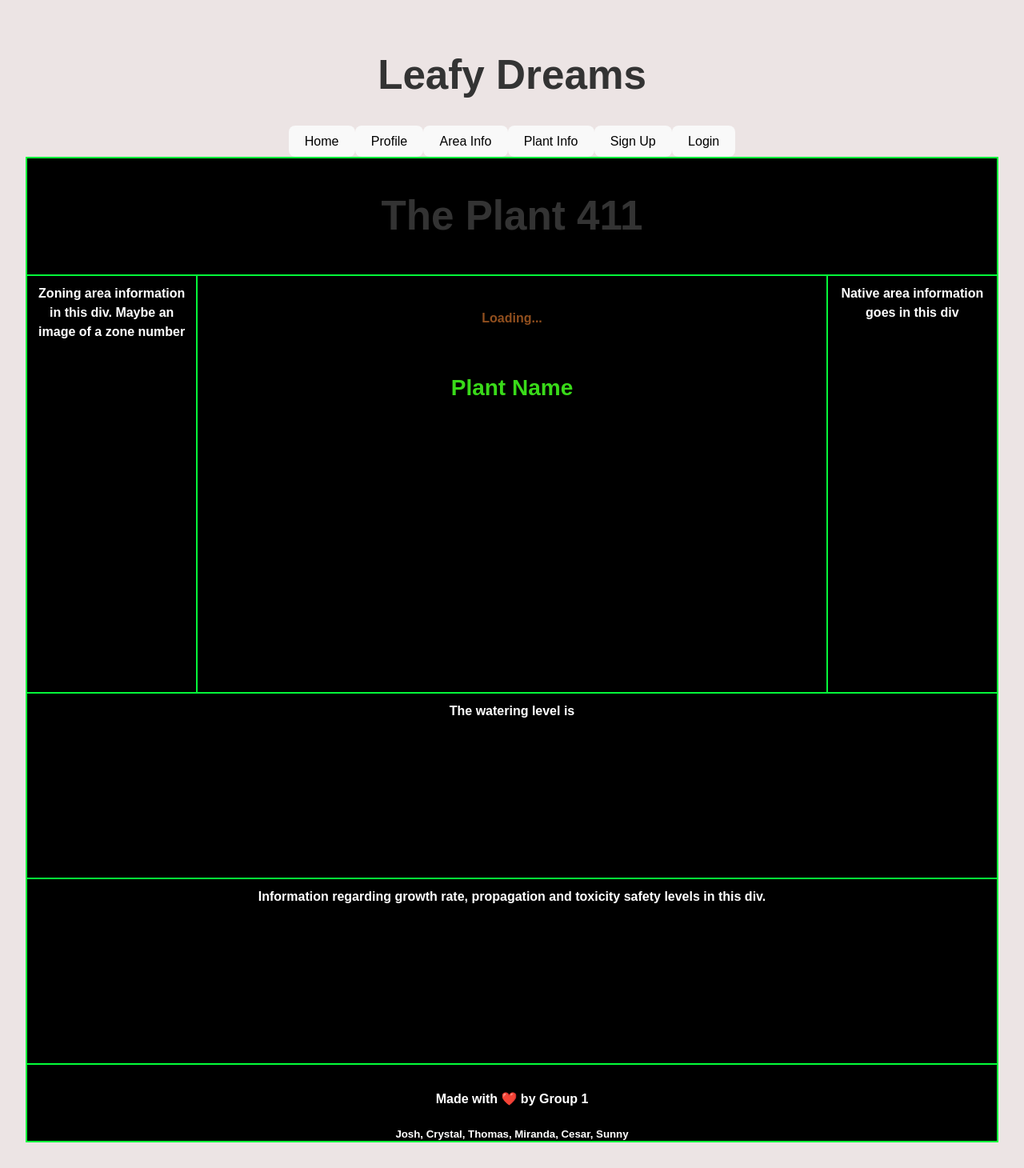
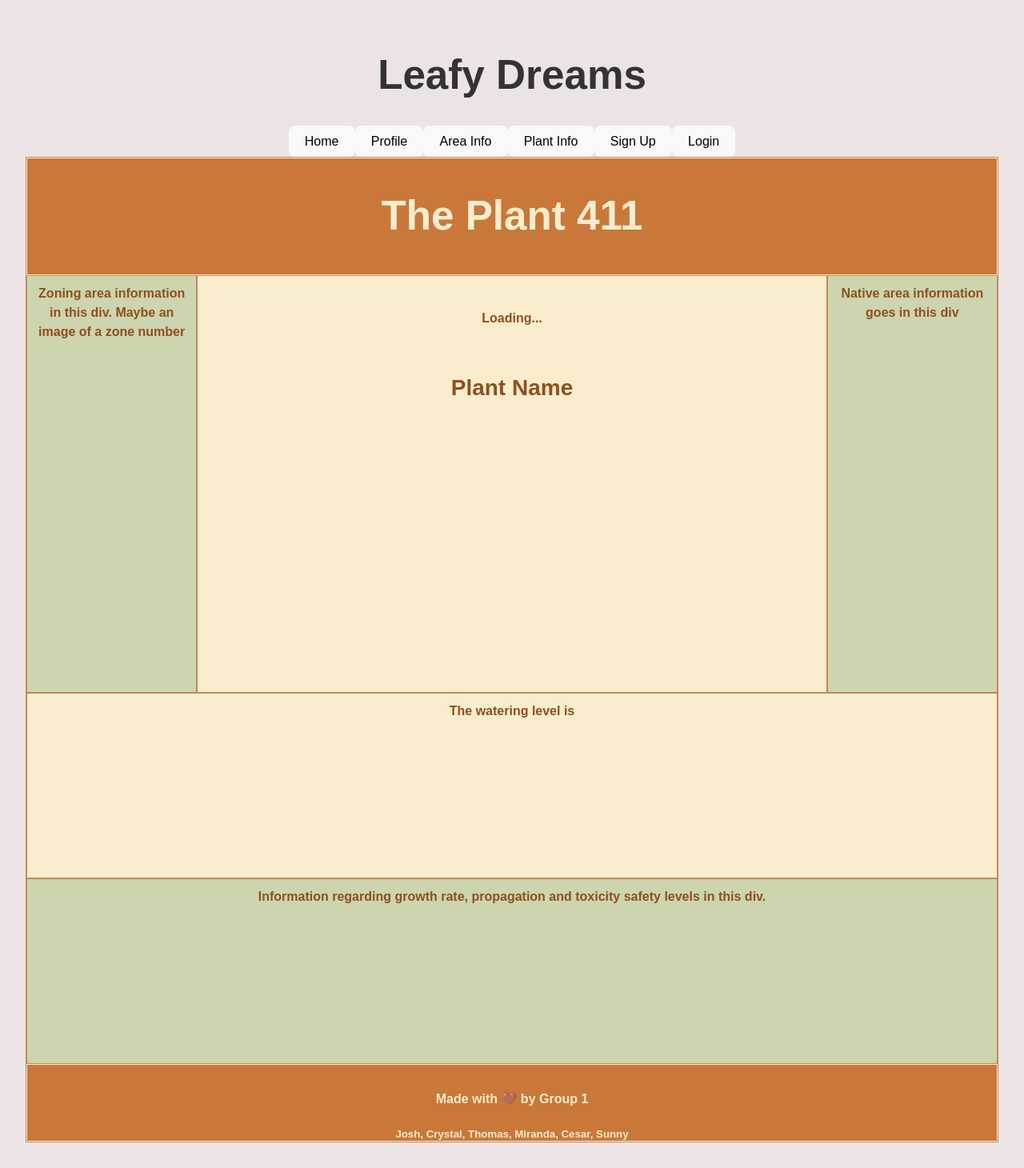
Before and after one commit to thomassmith0526/Leafy-Dreams, a React (Vite) app in the folder client/: page /plant-info in a window 1280 px wide. Shown: the whole page at 80% size. Built offline with nearby package versions, Linux system fonts and the light colour scheme; no server answers; a web font is replaced by a local one.

Commit message:
css added to PlantInfo page

```diff
--- a/client/src/components/pages/PlantInfo/PlantInfo.css
+++ b/client/src/components/pages/PlantInfo/PlantInfo.css
@@ -20,7 +20,7 @@ body {
     flex-flow: row wrap;
     font-weight: bold;
     text-align: center;
-    border: 1px solid rgb(4, 255, 58);
+    border: 1px solid #c58859;
 
 }
 
@@ -30,57 +30,70 @@ body {
 }
 
 .header {
-    background-color: rgb(0, 0, 0);
-    border: 1px solid rgb(4, 255, 58);
-    color: white;
+    background-color: #ca783a;
+    border: 1px solid #FAEDCE;
+    color: #ffffff;
     text-align: center;
 }
 
+.header h1 {
+    color: #FAEDCE;
+}
+
 .footer {
-    background-color: black;
-    border: 1px solid rgb(4, 255, 58);
-    color: white;
+    background-color: #ca783a;
+    border: 1px solid #FAEDCE;
+    color: #FAEDCE;
     height: 75px;
     text-align: center;
 }
 
 .main {
     text-align: left;
-    background-color: rgb(0, 0, 0);
-    border: 1px solid rgb(4, 255, 58);
+    background-color: #FAEDCE;
+    border: 1px solid #c58859;
     height: 500px;
     text-align: center;
 }
 
+.plantimage {
+    padding: 15px;
+}
+
+.plantname h2 {
+    padding-top: 0px;
+    color: #914F1E;
+}
+
 .secondary {
     text-align: left;
-    background-color: rgb(0, 0, 0);
-    border: 1px solid rgb(4, 255, 58);
-    color: white;
+    background-color: #FAEDCE;
+    border: 1px solid #c58859;
+    color: #914F1E;
     height: 210px;
     text-align: center;
 }
 
 .third {
     text-align: left;
-    background-color: rgb(0, 0, 0);
-    border: 1px solid rgb(4, 255, 58);
-    color: white;
+    background-color: #CCD5AE;
+    border: 1px solid #c58859;
+    color: #914F1E;
     height: 210px;
     text-align: center;
 }
 
 .aside-1 {
-    background-color: rgb(0, 0, 0);
-    border: 1px solid rgb(4, 255, 58);
-    color: white;
+    background-color: #CCD5AE;
+    border: 1px solid #c58859;
+    color: #914F1E;
     text-align: center;
 }
 
 .aside-2 {
-    background-color: rgb(0, 0, 0);
-    border: 1px solid rgb(4, 255, 58);
-    color: white;
+    background-color: #CCD5AE;
+    border: 1px solid #c58859;
+    color: #914F1E;
     text-align: center;
 }
 
@@ -97,12 +110,3 @@ body {
     .third      { order: 5; }
     .footer     { order: 6; }
 }
-
-.plantimage {
-    padding: 15px;
-}
-
-.plantname h2 {
-    padding-top: 0px;
-    color: rgb(57, 218, 25);
-}
--- a/client/src/components/pages/PlantInfo/PlantInfo.jsx
+++ b/client/src/components/pages/PlantInfo/PlantInfo.jsx
@@ -1,13 +1,17 @@
-import { useSearchParams } from 'react-router-dom'
+import { useSearchParams } from 'react-router-dom';
 import { useState, useEffect } from 'react';
 import '../PlantInfo/PlantInfo.css';
-import '../Profile/Profile.jsx'
-import searchPlant from '../../SearchBarPlants/index.jsx'
+import '../Profile/Profile.jsx';
+import searchPlant from '../../SearchBarPlants/index.jsx';
+
+
 const PlantInfo = () => {
+
     const [searchParams]= useSearchParams();
     const searchPlant = searchParams.get('search')
     const [plant, setPlant] = useState(null);
-const [urlimg, setUrlimg] =useState()
+    const [urlimg, setUrlimg] =useState()
+
     useEffect(() => {
         const fetchPlant = async () => {
             try {
@@ -39,7 +43,7 @@ const [urlimg, setUrlimg] =useState()
     useEffect(() => {
         console.log(plant);
     }, []);
-console.log(plant)
+        console.log(plant);
 
     return (
         <>
@@ -84,7 +88,7 @@ console.log(plant)
                 </aside>
 
                 <footer className='footer'>
-                    <h4>Made with ❤️ by Group 1</h4>
+                    <h4>Made with 🤎 by Group 1</h4>
                     <h5>Josh, Crystal, Thomas, Miranda, Cesar, Sunny</h5>
                 </footer>
         </div>
```
Also changed, not shown: client/src/components/SearchBarPlanets/index.jsx (added, +33 -0 lines), client/src/components/pages/PlantInfo/PlantInfo.js (deleted, +0 -33 lines), client/src/components/pages/Profile/notes.html (added, +13 -0 lines).
